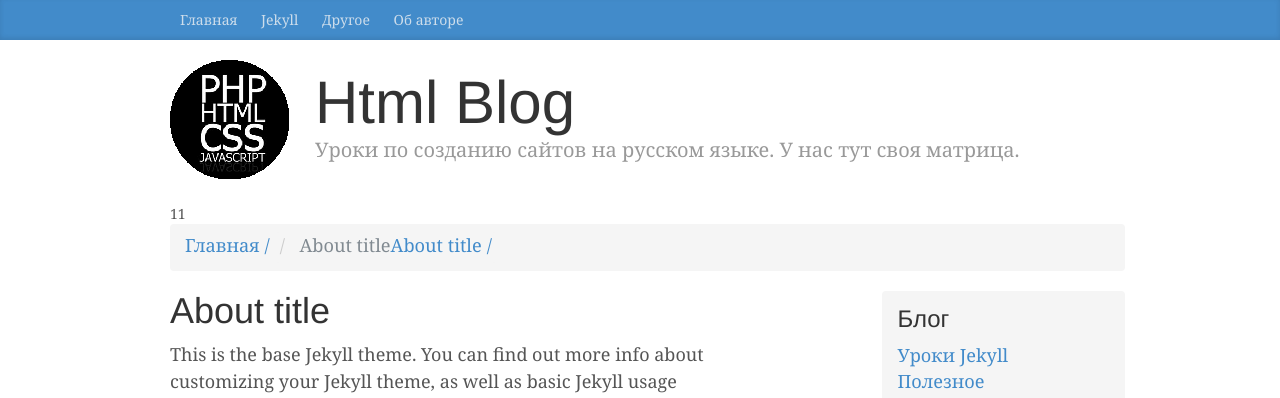
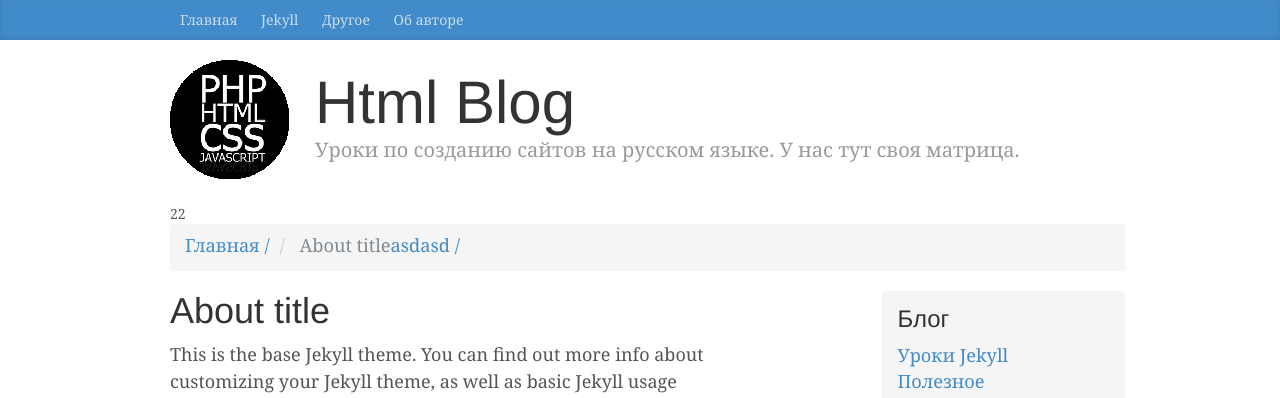
Before and after one commit to htmlblog/htmlblog.github.io, a Jekyll site: the page built from about.md, in a window 1280 px wide. Shown: the top 398 px of the page. Built offline with Jekyll 4.4.1, drawn with Linux system fonts in a browser that asks for light colours; comment, search, counter and statistics services are not loaded.

Commit message:
Update nav-breadcrumbs.html

```diff
--- a/_includes/nav-breadcrumbs.html
+++ b/_includes/nav-breadcrumbs.html
@@ -1,6 +1,6 @@
 {% capture url %}{% if page.language%}{{ page.url | remove: "/" | remove: page.language }}{% else %}{{ page.url | remove: "/" }}{% endif %}{% endcapture %}
 {% if url.size > 0 %}
-  11<nav class="breadcrumbs hidden-sm-down">
+  22<nav class="breadcrumbs hidden-sm-down">
 
     <a class="breadcrumb-item" href={{ "/" | prepend: site.baseurl | prepend: site.url }}>Главная</a>
 
@@ -30,7 +30,7 @@
       {% assign position = position  | plus: 1 %}
 
       <li>
-        <a class="breadcrumb-item" href="{{ page.url }}">{{ page.title }}</a>
+        <a class="breadcrumb-item" href="{{ page.url }}">asdasd</a>
       </li>
 
       <li class="breadcrumb-item{% if crumb.url == page.url %} active{% endif %}" property="itemListElement" typeof="ListItem">
```
